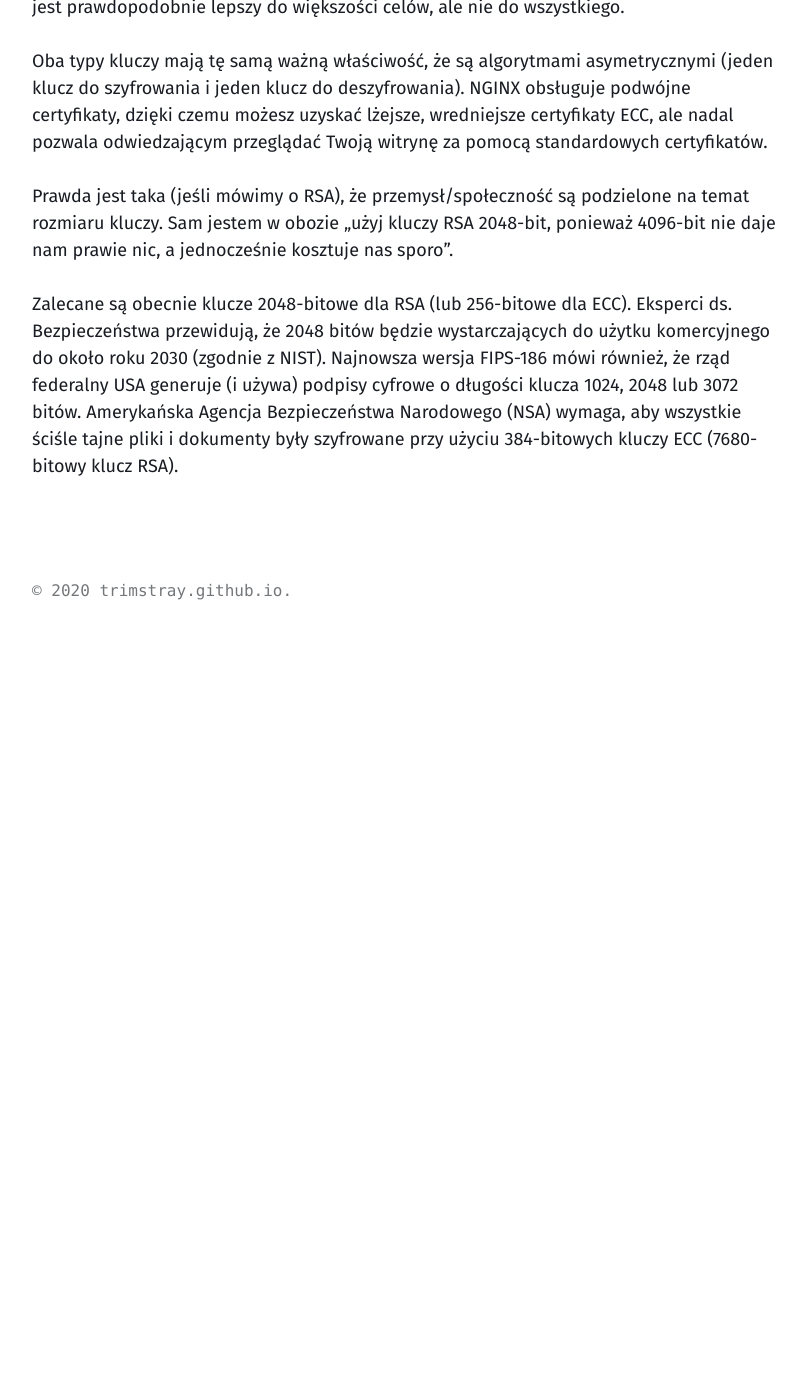
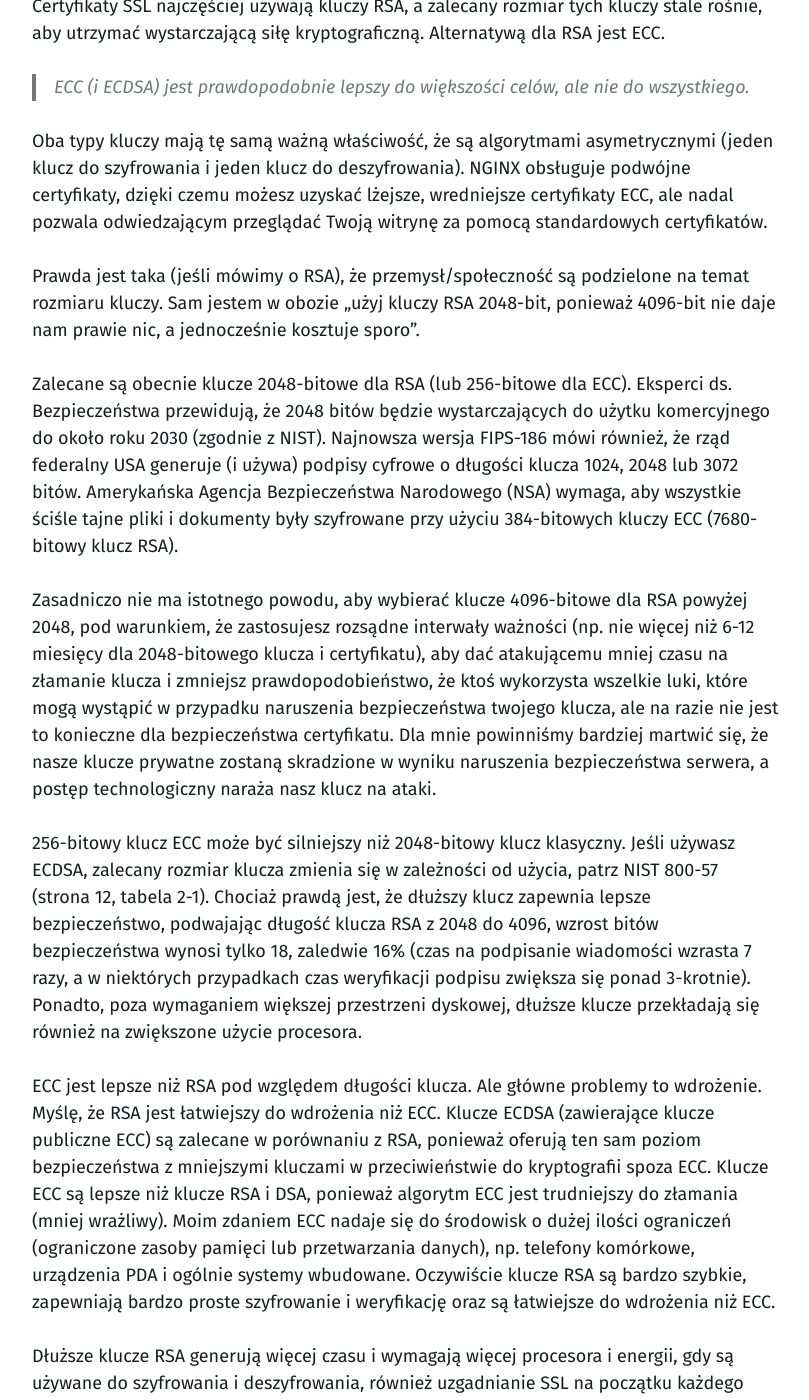
Before and after one commit to morristech/trimstray.github.io, a Jekyll site: the page built from _posts/2020-02-26-niezbednik_sysadmina_tls_nginx.md, in a window 1280 px wide and 1400 px high, scrolled down 2328 px. Shown: the whole window, without its empty margins (180-989 px from the left). Built offline with Jekyll 4.4.1, drawn with Linux system fonts in a browser that asks for light colours; before the commit the page ends 2958 px from its top, so only the background shows below that; some of the changed text lies outside the part shown.

Commit message:
uncommited changes - signed-off-by: trimstray <trimstray@gmail.com>

```diff
--- a/_posts/2020-02-26-niezbednik_sysadmina_tls_nginx.md
+++ b/_posts/2020-02-26-niezbednik_sysadmina_tls_nginx.md
@@ -10,17 +10,19 @@ seo:
   date_modified: 2020-02-25 08:59:14 +0100
 ---
 
-Napisano wiele bardzo dobrym artykułów dotyczących TLS. W tej serii wpisów, chciałbym przedstawić najważniejsze rzeczy oraz poruszyć niektóre ciekawe tematy z punktu widzenia każdego administratora, a także przedstawić je na przykładzie konfiguracji serwera NGINX.
+Napisano wiele bardzo dobrym artykułów dotyczących TLS. W tym wpisie, chciałbym przedstawić najważniejsze rzeczy oraz poruszyć niektóre ciekawe tematy z punktu widzenia każdego administratora, a także przedstawić je na przykładzie konfiguracji serwera NGINX.
 
-Prezentowane konfiguracje oraz zasady odnoszą się do najnowszych zaleceń.
+Prezentowane konfiguracje oraz zasady odnoszą się do najnowszych zaleceń. Oczywiście musimy mieć świadomość, że niektóre z opisywanych tutaj opcji mogą ulec przedawnieniu szybciej niż inne. W tym dokumencie zawarłem także odnośniki do zewnętrznych zasobów w celu pogłebienia wiedzy na dany temat.
 
 # Czym jest TLS?
 
-Protokół TLS (ang. _Transport Layer Security_) jest podstawowym protokołem zapewniającym prywatność i integralność danych między dwoma komunikującymi się aplikacjami. Jest to także najczęściej stosowany protokół bezpieczeństwa, zastępujący dziś SSL (ang. _Secure Socket Layer_), używany w przeglądarkach internetowych i innych aplikacjach wymagających bezpiecznej wymiany danych przez sieć.
+Protokół TLS (ang. _Transport Layer Security_) jest podstawowym protokołem zapewniającym prywatność i integralność danych między dwoma komunikującymi się urządzeniami lub aplikacjami. Jest to także najczęściej stosowany protokół bezpieczeństwa, zastępujący dziś SSL (ang. _Secure Socket Layer_), używany w przeglądarkach internetowych i innych aplikacjach wymagających bezpiecznej wymiany danych przez sieć.
 
-TLS zapewnia też, że podczas połączenia ze zdalnym punktem końcowym, jest on tym, za kogo się podaje poprzez szyfrowanie oraz weryfikację jego tożsamości.
+Jedną z ważniejszych funkcji protokołu TLS jest gwarancja, że podczas połączenia ze zdalnym punktem końcowym, jest on tym, za kogo się podaje poprzez szyfrowanie oraz weryfikację jego tożsamości.
 
-# Używaj aktualnej i gotowej do produkcji wersji OpenSSL
+# Biblioteka OpenSSL
+
+Zalecenie: <font color="#e5282d"><b>Używaj aktualnej i gotowej do produkcji wersji OpenSSL</b></font>
 
 Biblioteka [OpenSSL](https://www.openssl.org/) jest najpopularniejszą implementacją protokołu SSL/TLS. Zawiera ona podstawowe funkcje kryptograficzne oraz dostarcza szereg narzędzi administratyjnych.
 
@@ -44,12 +46,28 @@ Oczywiście kryteria wyboru odpowiedniej wersji mogą się różnić i wszystko
 
   > Następną wersją będzie [OpenSSL 3.0.0](https://blog.apnic.net/2019/10/21/openssl-3-0-accelerating-forwards/).
 
-# Używaj kluczy prywatnych min. 2048-bit (RSA) lub min. 256-bit for (ECC)
+# Klucze prywatne
 
-Certyfikaty SSL najczęściej używają kluczy RSA, a zalecany rozmiar tych kluczy stale rośnie, aby utrzymać wystarczającą siłę kryptograficzną. Alternatywą dla RSA jest ECC. ECC (i ECDSA) jest prawdopodobnie lepszy do większości celów, ale nie do wszystkiego.
+Zalecenie: <font color="#e5282d"><b>Używaj kluczy prywatnych min. 2048-bit (RSA) lub min. 256-bit for (ECC)</b></font>
+
+Certyfikaty SSL najczęściej używają kluczy RSA, a zalecany rozmiar tych kluczy stale rośnie, aby utrzymać wystarczającą siłę kryptograficzną. Alternatywą dla RSA jest ECC.
+
+  > ECC (i ECDSA) jest prawdopodobnie lepszy do większości celów, ale nie do wszystkiego.
 
 Oba typy kluczy mają tę samą ważną właściwość, że są algorytmami asymetrycznymi (jeden klucz do szyfrowania i jeden klucz do deszyfrowania). NGINX obsługuje podwójne certyfikaty, dzięki czemu możesz uzyskać lżejsze, wredniejsze certyfikaty ECC, ale nadal pozwala odwiedzającym przeglądać Twoją witrynę za pomocą standardowych certyfikatów.
 
-Prawda jest taka (jeśli mówimy o RSA), że przemysł/społeczność są podzielone na temat rozmiaru kluczy. Sam jestem w obozie „użyj kluczy RSA 2048-bit, ponieważ 4096-bit nie daje nam prawie nic, a jednocześnie kosztuje nas sporo”.
+Prawda jest taka (jeśli mówimy o RSA), że przemysł/społeczność są podzielone na temat rozmiaru kluczy. Sam jestem w obozie „użyj kluczy RSA 2048-bit, ponieważ 4096-bit nie daje nam prawie nic, a jednocześnie kosztuje sporo”.
 
 Zalecane są obecnie klucze 2048-bitowe dla RSA (lub 256-bitowe dla ECC). Eksperci ds. Bezpieczeństwa przewidują, że 2048 bitów będzie wystarczających do użytku komercyjnego do około roku 2030 (zgodnie z NIST). Najnowsza wersja FIPS-186 mówi również, że rząd federalny USA generuje (i używa) podpisy cyfrowe o długości klucza 1024, 2048 lub 3072 bitów. Amerykańska Agencja Bezpieczeństwa Narodowego (NSA) wymaga, aby wszystkie ściśle tajne pliki i dokumenty były szyfrowane przy użyciu 384-bitowych kluczy ECC (7680-bitowy klucz RSA).
+
+Zasadniczo nie ma istotnego powodu, aby wybierać klucze 4096-bitowe dla RSA powyżej 2048, pod warunkiem, że zastosujesz rozsądne interwały ważności (np. nie więcej niż 6-12 miesięcy dla 2048-bitowego klucza i certyfikatu), aby dać atakującemu mniej czasu na złamanie klucza i zmniejsz prawdopodobieństwo, że ktoś wykorzysta wszelkie luki, które mogą wystąpić w przypadku naruszenia bezpieczeństwa twojego klucza, ale na razie nie jest to konieczne dla bezpieczeństwa certyfikatu. Dla mnie powinniśmy bardziej martwić się, że nasze klucze prywatne zostaną skradzione w wyniku naruszenia bezpieczeństwa serwera, a postęp technologiczny naraża nasz klucz na ataki.
+
+256-bitowy klucz ECC może być silniejszy niż 2048-bitowy klucz klasyczny. Jeśli używasz ECDSA, zalecany rozmiar klucza zmienia się w zależności od użycia, patrz NIST 800-57 (strona 12, tabela 2-1). Chociaż prawdą jest, że dłuższy klucz zapewnia lepsze bezpieczeństwo, podwajając długość klucza RSA z 2048 do 4096, wzrost bitów bezpieczeństwa wynosi tylko 18, zaledwie 16% (czas na podpisanie wiadomości wzrasta 7 razy, a w niektórych przypadkach czas weryfikacji podpisu zwiększa się ponad 3-krotnie). Ponadto, poza wymaganiem większej przestrzeni dyskowej, dłuższe klucze przekładają się również na zwiększone użycie procesora.
+
+ECC jest lepsze niż RSA pod względem długości klucza. Ale główne problemy to wdrożenie. Myślę, że RSA jest łatwiejszy do wdrożenia niż ECC. Klucze ECDSA (zawierające klucze publiczne ECC) są zalecane w porównaniu z RSA, ponieważ oferują ten sam poziom bezpieczeństwa z mniejszymi kluczami w przeciwieństwie do kryptografii spoza ECC. Klucze ECC są lepsze niż klucze RSA i DSA, ponieważ algorytm ECC jest trudniejszy do złamania (mniej wrażliwy). Moim zdaniem ECC nadaje się do środowisk o dużej ilości ograniczeń (ograniczone zasoby pamięci lub przetwarzania danych), np. telefony komórkowe, urządzenia PDA i ogólnie systemy wbudowane. Oczywiście klucze RSA są bardzo szybkie, zapewniają bardzo proste szyfrowanie i weryfikację oraz są łatwiejsze do wdrożenia niż ECC.
+
+Dłuższe klucze RSA generują więcej czasu i wymagają więcej procesora i energii, gdy są używane do szyfrowania i deszyfrowania, również uzgadnianie SSL na początku każdego połączenia będzie wolniejsze. Ma również niewielki wpływ na stronę klienta (np. Przeglądarki). Podczas korzystania z curve25519, ECC jest uważane za bardziej bezpieczne. Z założenia jest szybki i odporny na różne ataki z boku kanału. RSA jest jednak nie mniej bezpieczny, ale pod względem praktycznym jest również uważany za niezniszczalny.
+
+Prawdziwą zaletą używania obecnie klucza 4096-bitowego jest zabezpieczenie na przyszłość. Jeśli chcesz uzyskać A + ze 100% s na SSL Lab (dla Key Exchange), zdecydowanie powinieneś użyć 4096 bitowych kluczy prywatnych. To główny (i jedyny dla mnie) powód, dla którego powinieneś ich używać.
+
+Użyj polecenia prędkości OpenSSL, aby porównać oba typy i porównać wyniki, np. openssl speed rsa2048 rsa4096, openssl speed rsa lub openssl speed ecdsa. Pamiętaj jednak, że w testach szybkości OpenSSL widać różnicę w szybkości szyfrowania blokowego, podczas gdy w rzeczywistości większość czasu procesora jest spędzana na algorytmach asymetrycznych podczas uzgadniania SSL. Z drugiej strony nowoczesne procesory są w stanie wykonać co najmniej 1k 1024-bitowych znaków RSA na sekundę na jednym rdzeniu, więc zwykle nie jest to problem.
```
